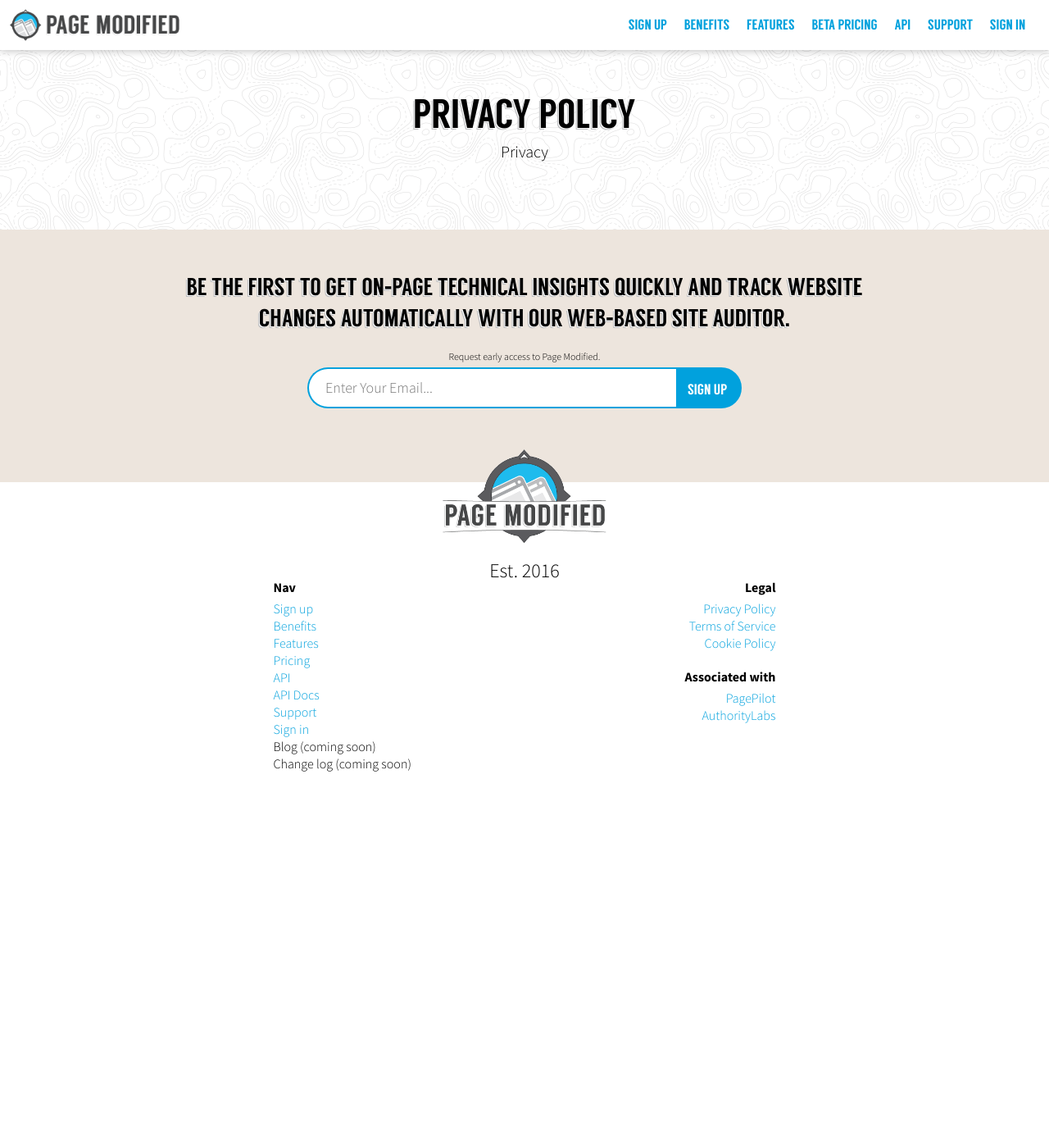
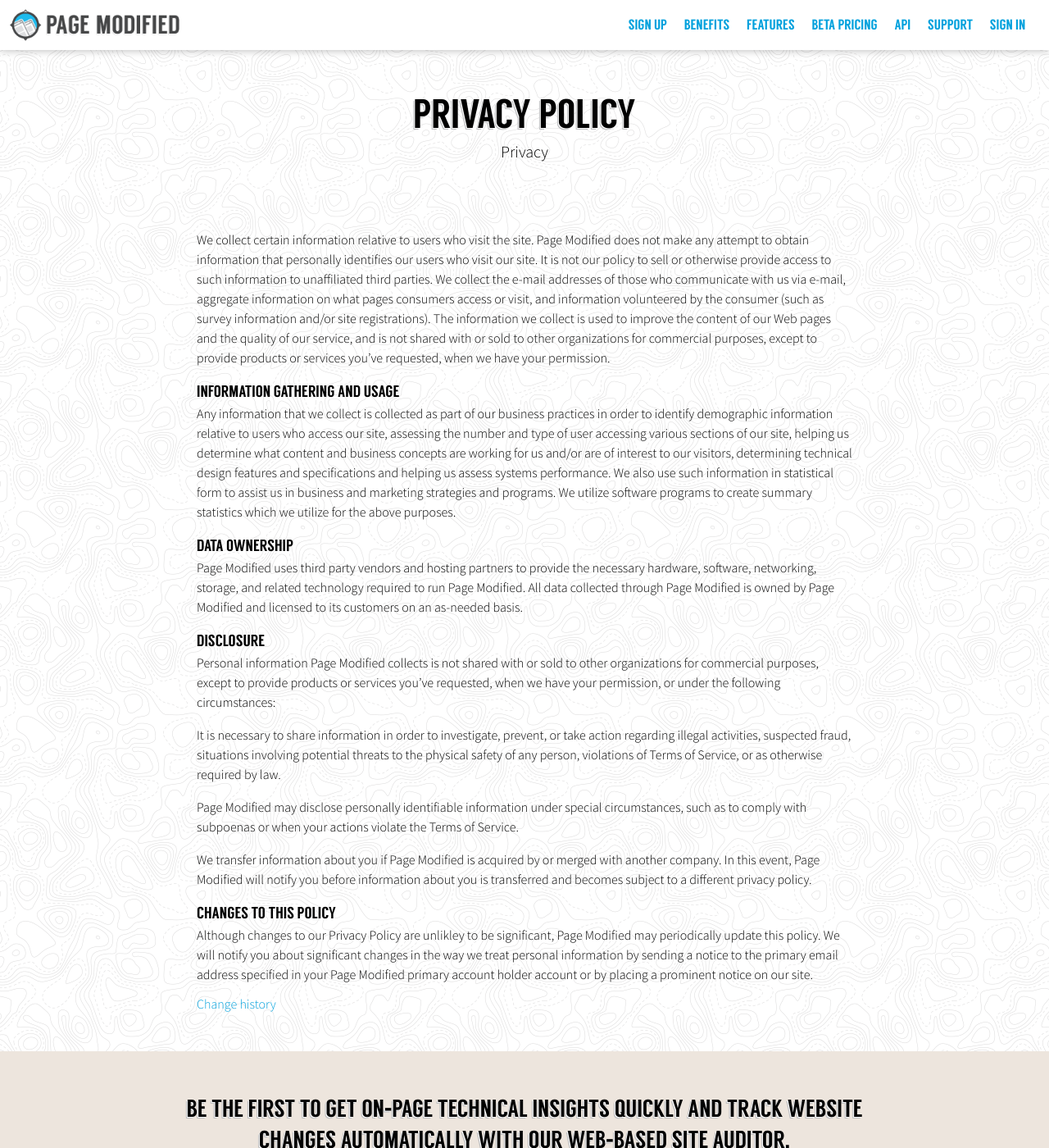
Before and after one commit to chasers/pagemodified-web, a Jekyll site: the page built from privacy/index.html, in a window 1280 px wide and 1400 px high. Shown: the whole window at 82% size. Built offline with Jekyll 4.4.1, drawn with Linux system fonts in a browser that asks for light colours; nearby versions of some CDN libraries.

Commit message:
privacy policy text

```diff
--- a/privacy/index.html
+++ b/privacy/index.html
@@ -10,9 +10,38 @@
 rangeslider: true
 ---
 
-<div class="slide page-header topo-bg">
-	<div class="inner">
-		<h1>Privacy Policy</h1>
-		<p>Privacy</p>
+<div class="topo-bg">
+	<div class="slide page-header">
+		<div class="inner">
+			<h1>Privacy Policy</h1>
+			<p>Privacy</p>
+		</div>
+	</div>
+	<div class="main-content">
+		<p>We collect certain information relative to users who visit the site. Page Modified does not make any attempt to obtain information that personally identifies our users who visit our site. It is not our policy to sell or otherwise provide access to such information to unaffiliated third parties. We collect the e-mail addresses of those who communicate with us via e-mail, aggregate information on what pages consumers access or visit, and information volunteered by the consumer (such as survey information and/or site registrations). The information we collect is used to improve the content of our Web pages and the quality of our service, and is not shared with or sold to other organizations for commercial purposes, except to provide products or services you’ve requested, when we have your permission.</p>
+
+		<h2>Information Gathering and Usage</h2>
+
+		<p>Any information that we collect is collected as part of our business practices in order to identify demographic information relative to users who access our site, assessing the number and type of user accessing various sections of our site, helping us determine what content and business concepts are working for us and/or are of interest to our visitors, determining technical design features and specifications and helping us assess systems performance. We also use such information in statistical form to assist us in business and marketing strategies and programs. We utilize software programs to create summary statistics which we utilize for the above purposes.</p>
+
+		<h2>Data Ownership</h2>
+
+		<p>Page Modified uses third party vendors and hosting partners to provide the necessary hardware, software, networking, storage, and related technology required to run Page Modified. All data collected through Page Modified is owned by Page Modified and licensed to its customers on an as-needed basis.</p>
+
+		<h2>Disclosure</h2>
+
+		<p>Personal information Page Modified collects is not shared with or sold to other organizations for commercial purposes, except to provide products or services you’ve requested, when we have your permission, or under the following circumstances:</p>
+
+		<p>It is necessary to share information in order to investigate, prevent, or take action regarding illegal activities, suspected fraud, situations involving potential threats to the physical safety of any person, violations of Terms of Service, or as otherwise required by law.</p>
+
+		<p>Page Modified may disclose personally identifiable information under special circumstances, such as to comply with subpoenas or when your actions violate the Terms of Service.</p>
+
+		<p>We transfer information about you if Page Modified is acquired by or merged with another company. In this event, Page Modified will notify you before information about you is transferred and becomes subject to a different privacy policy.</p>
+
+		<h2>Changes to This Policy</h2>
+
+		<p>Although changes to our Privacy Policy are unlikley to be significant, Page Modified may periodically update this policy. We will notify you about significant changes in the way we treat personal information by sending a notice to the primary email address specified in your Page Modified primary account holder account or by placing a prominent notice on our site.</p>
+
+		<a href="https://github.com/ValleyHosting/pagemodified-legal/commits/master/privacy.md">Change history</a>
 	</div>
 </div>
--- a/scss/site-frame.scss
+++ b/scss/site-frame.scss
@@ -104,6 +104,11 @@
 	}
 }
 
+.main-content {
+	max-width: 800px;
+	margin: auto;
+	padding-bottom: 50px;
+}
 
 .hide {
 	opacity: 0;
```
